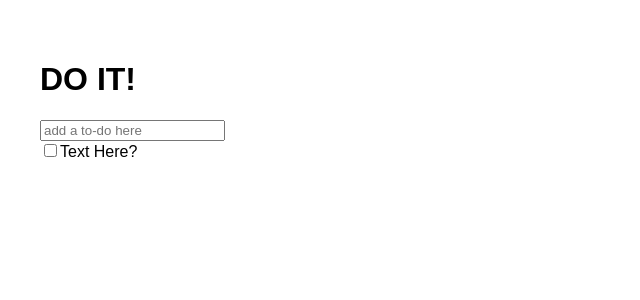
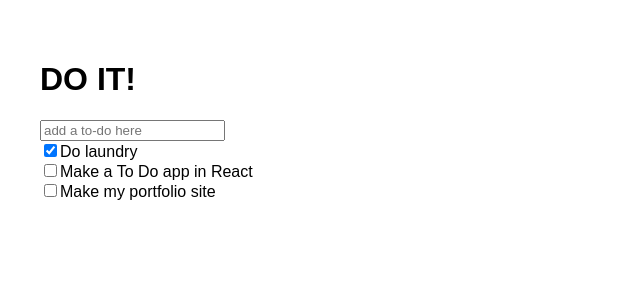
Before and after one commit to ga-wdi-exercises/todo-app-react, a React (Create React App) app: page / in a window 1280 px wide. Shown: the top 300 px of the page, without its empty margins (0-640 px from the left). Built offline with nearby package versions, Linux system fonts and the light colour scheme; the HTML template or start-up script is replaced by a standard one.

Commit message:
Can add To Dos

```diff
--- a/src/App.js
+++ b/src/App.js
@@ -8,11 +8,38 @@ class App extends Component {
     this.state = {
       todos: [
         {
+          id: 0,
+          task: "Do laundry",
+          completed: true,
+        },
+        {
+          id: 1,
           task: "Make a To Do app in React",
+          completed: false,
+        },
+        {
+          id: 2,
+          task: "Make my portfolio site",
           completed: false,
         }
       ]
     }
+  }
+
+  handleToDoSubmit(e) {
+    e.preventDefault()
+    let newToDo = {
+      task: e.target.firstChild.value,
+      completed: false,
+
+      // not a great way to handle IDs I bet. Should I generate a random hash instead?
+      id: this.state.todos.length
+    }
+
+    let updatedList = this.state.todos.concat(newToDo)
+    this.setState({todos: updatedList})
+
+    e.target.firstChild.value = ""
   }
 
 
@@ -20,8 +47,10 @@ class App extends Component {
     return (
       <div>
         <h1>DO IT!</h1>
-        <Input />
-        <ToDoContainer />
+        <Input
+          onToDoSubmit={e => this.handleToDoSubmit(e)}
+        />
+        <ToDoContainer todos={this.state.todos} />
       </div>
     )
   }
--- a/src/Input.js
+++ b/src/Input.js
@@ -4,7 +4,7 @@ class Input extends Component {
 
   render() {
     return (
-      <form>
+      <form onSubmit={e => this.props.onToDoSubmit(e)}>
         <input type="text" placeholder="add a to-do here"></input>
       </form>
     )
--- a/src/ToDo.js
+++ b/src/ToDo.js
@@ -5,7 +5,7 @@ class ToDo extends Component {
   render() {
     return (
       <div className="todo">
-        <label><input type="checkbox"></input>Text Here?</label>
+        <label><input type="checkbox" key={this.props.id} defaultChecked={this.props.completed}></input>{this.props.task}</label>
       </div>
     )
 
--- a/src/ToDoContainer.js
+++ b/src/ToDoContainer.js
@@ -12,10 +12,16 @@ class ToDoContainer extends Component {
 
   render() {
 
-    // gather all To Dos
-
     return (
-      <ToDo />
+      <div className="todo-container">
+        {this.props.todos.map( todo => {
+          return <ToDo
+            task={todo.task}
+            completed={todo.completed}
+            key={todo.id}
+          />
+        })}
+      </div>
     )
 
   }
```
